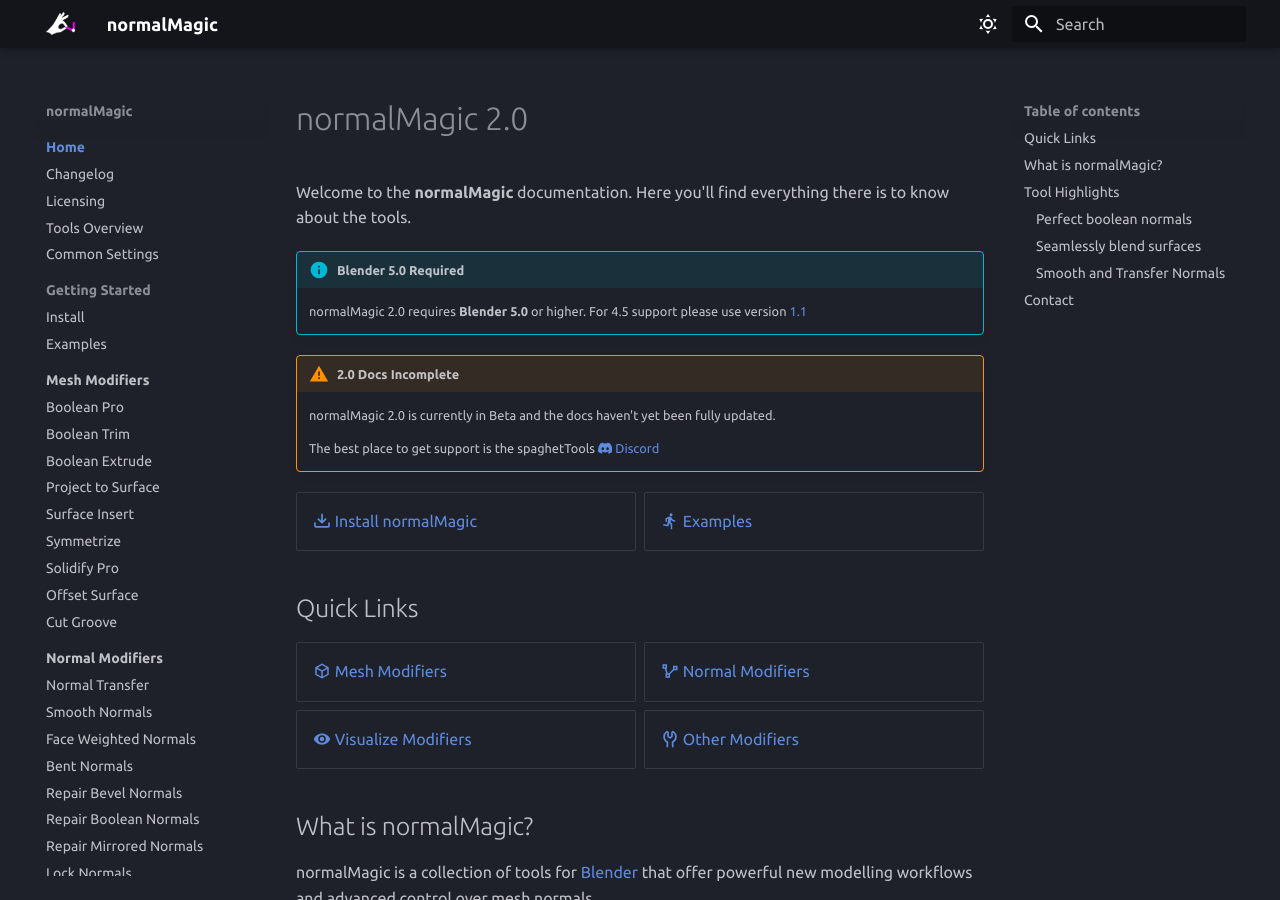
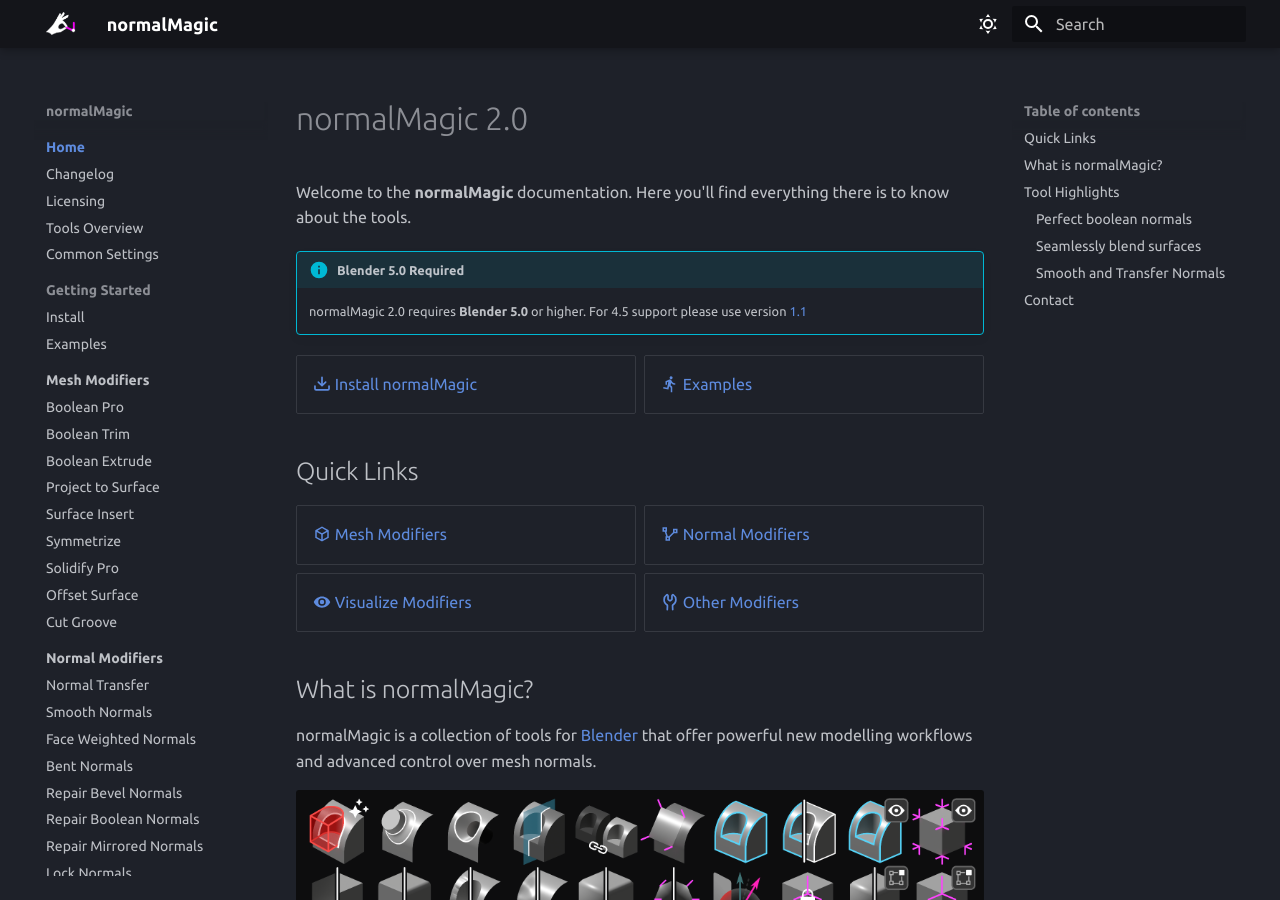
Before and after one commit to SpaghetMeNot/normalmagic, an MkDocs documentation site: the page built from docs/index.md, in a window 1280 px wide and 900 px high. Built offline with MkDocs 1.6.1 and Material for MkDocs 9.7.7, drawn with Linux system fonts in a browser that asks for light colours; some web fonts are replaced; the version menu is left out.

Commit message:
removing beta warning from 2.0 docs

```diff
--- a/docs/index.md
+++ b/docs/index.md
@@ -4,12 +4,6 @@
 
 !!! info "Blender 5.0 Required"
     normalMagic 2.0 requires **Blender 5.0** or higher. For 4.5 support please use version [1.1](https://spaghetmenot.github.io/normalmagic/1.1/)
-
-!!! warning "2.0 Docs Incomplete"
-    normalMagic 2.0 is currently in Beta and the docs haven't yet been fully updated.
-
-    The best place to get support is the spaghetTools [:simple-discord: Discord](https://discord.gg/CtpZWGHFhG)
-
 
 <div class="grid cards" markdown>
 
```
